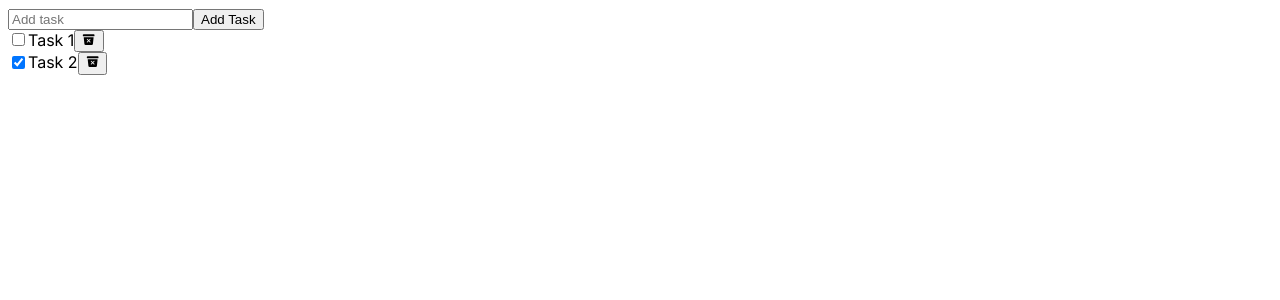
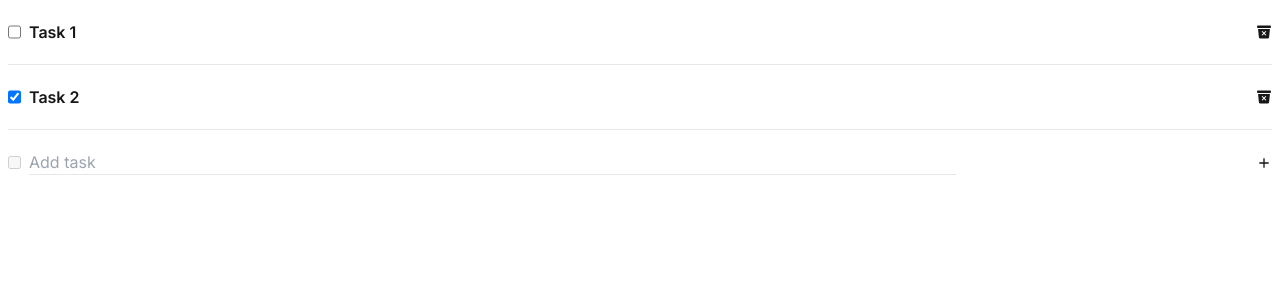
Before and after one commit to zkerkeb-class/todo-list-avanc-react-okabasele, a Next.js app: page / in a window 1280 px wide. Shown: the top 300 px of the page. Built offline with nearby package versions, Linux system fonts and the light colour scheme.

Commit message:
🎨 Add style & error management

```diff
--- a/src/app/layout.tsx
+++ b/src/app/layout.tsx
@@ -1,5 +1,6 @@
 import type { Metadata } from "next";
 import { Inter } from "next/font/google";
+import "./globals.css";
 
 const inter = Inter({ subsets: ["latin"] });
 
--- a/src/app/page.tsx
+++ b/src/app/page.tsx
@@ -41,9 +41,9 @@ export default function Home() {
   }
 
   return (
-    <section>
+    <section className="px-2">
+      <TaskList tasks={todos} onDelete={deleteTodo} onComplete={completeTodo} />
       <AddTask onAdd={createTodo}/>
-      <TaskList tasks={todos} onDelete={deleteTodo} onComplete={completeTodo} />
     </section>
   );
 }
--- a/src/components/AddTask/index.tsx
+++ b/src/components/AddTask/index.tsx
@@ -1,4 +1,5 @@
 import { useState } from "react";
+import { BiPlus } from "react-icons/bi";
 
 type AddTaskProps = {
   onAdd: (title: string) => void;
@@ -6,20 +7,40 @@ type AddTaskProps = {
 
 const AddTask = ({ onAdd }: AddTaskProps) => {
   const [title, setTitle] = useState("");
+  const [error, setError] = useState("");
 
   const handleCreateTask = (e: React.FormEvent<HTMLFormElement>) => {
     e.preventDefault();
+    if (!title) {
+      setError("Task title is required");
+      return;
+    }
+    setError("");
     onAdd(title);
+    setTitle("");
+    e.currentTarget.reset();
   };
 
   return (
-      <form onSubmit={handleCreateTask}>
+    <form
+      onSubmit={handleCreateTask}
+      className="w-full flex py-5 justify-between"
+    >
+      <div className="flex w-3/4 gap-2">
+        <input type="checkbox" disabled />
+        <div className="w-full">
           <input
+            className="border-b w-full"
             type="text"
             placeholder="Add task"
             onChange={(e) => setTitle(e.target.value)}
           />
-        <button type="submit">Add Task</button>
+          {error && <p className="text-red-500">{error}</p>}
+        </div>
+      </div>
+      <button type="submit">
+        <BiPlus />
+      </button>
     </form>
   );
 };
--- a/src/components/Task/index.tsx
+++ b/src/components/Task/index.tsx
@@ -7,26 +7,25 @@ type TaskProps = ITask & {
   onDelete: (id: string) => void;
 };
 const Task = ({ id, title, completed, onComplete, onDelete }: TaskProps) => {
-
   const handleDelete = (e: React.MouseEvent<HTMLButtonElement>) => {
     e.preventDefault();
     onDelete(id);
   };
-  const handleComplete = (e: React.ChangeEvent<HTMLInputElement>) => {
-    e.preventDefault();
+  const handleComplete = () => {
     onComplete(id);
   };
 
   return (
-    <div key={id}>
-      <input
-        type="checkbox"
-        checked={completed}
-        onChange={(e) => handleComplete(e)}
-      />
-      {title}
-      <button
-      onClick={(e)=>handleDelete(e)}>
+    <div className="w-full border-b flex py-5 justify-between">
+      <div className="flex gap-2">
+        <input
+          type="checkbox"
+          checked={completed}
+          onChange={(e) => handleComplete(e)}
+        />
+        <p className="font-semibold">{title}</p>
+      </div>
+      <button onClick={handleDelete}>
         <IoTrashBin />
       </button>
     </div>
--- a/src/components/TaskList/index.tsx
+++ b/src/components/TaskList/index.tsx
@@ -9,11 +9,9 @@ type TaskListProps = {
 };
 const TaskList = ({ tasks, onDelete, onComplete }: TaskListProps) => {
   return (
-    <div>
+    <div className="flex flex-col">
       {tasks.map((task) => (
-        <div key={task.id}>
-          <Task {...task} onComplete={onComplete} onDelete={onDelete}  />
-        </div>
+        <Task key={task.id} {...task} onComplete={onComplete} onDelete={onDelete} />
       ))}
     </div>
   );
```
Lines whose indentation alone changed are shown as unchanged.
